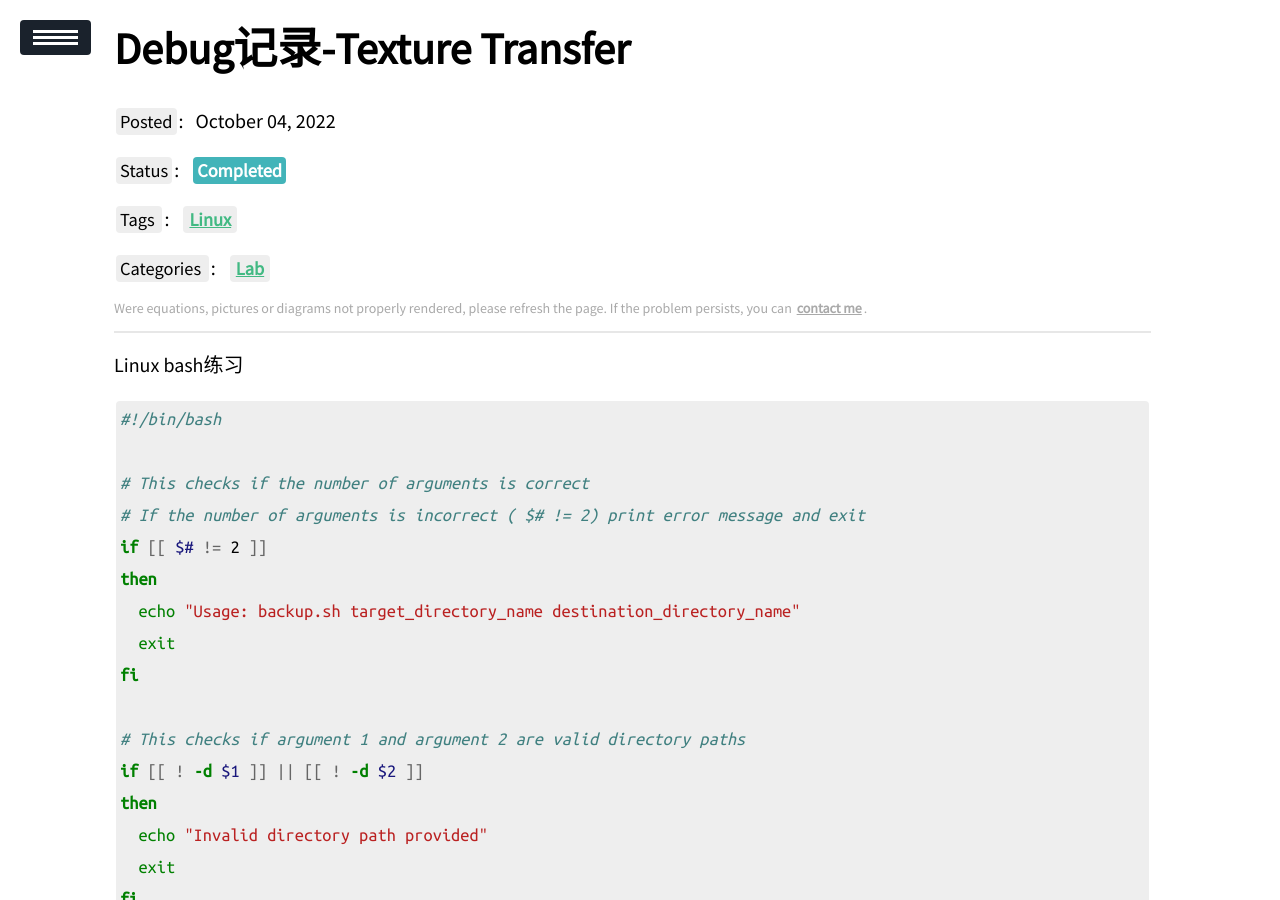
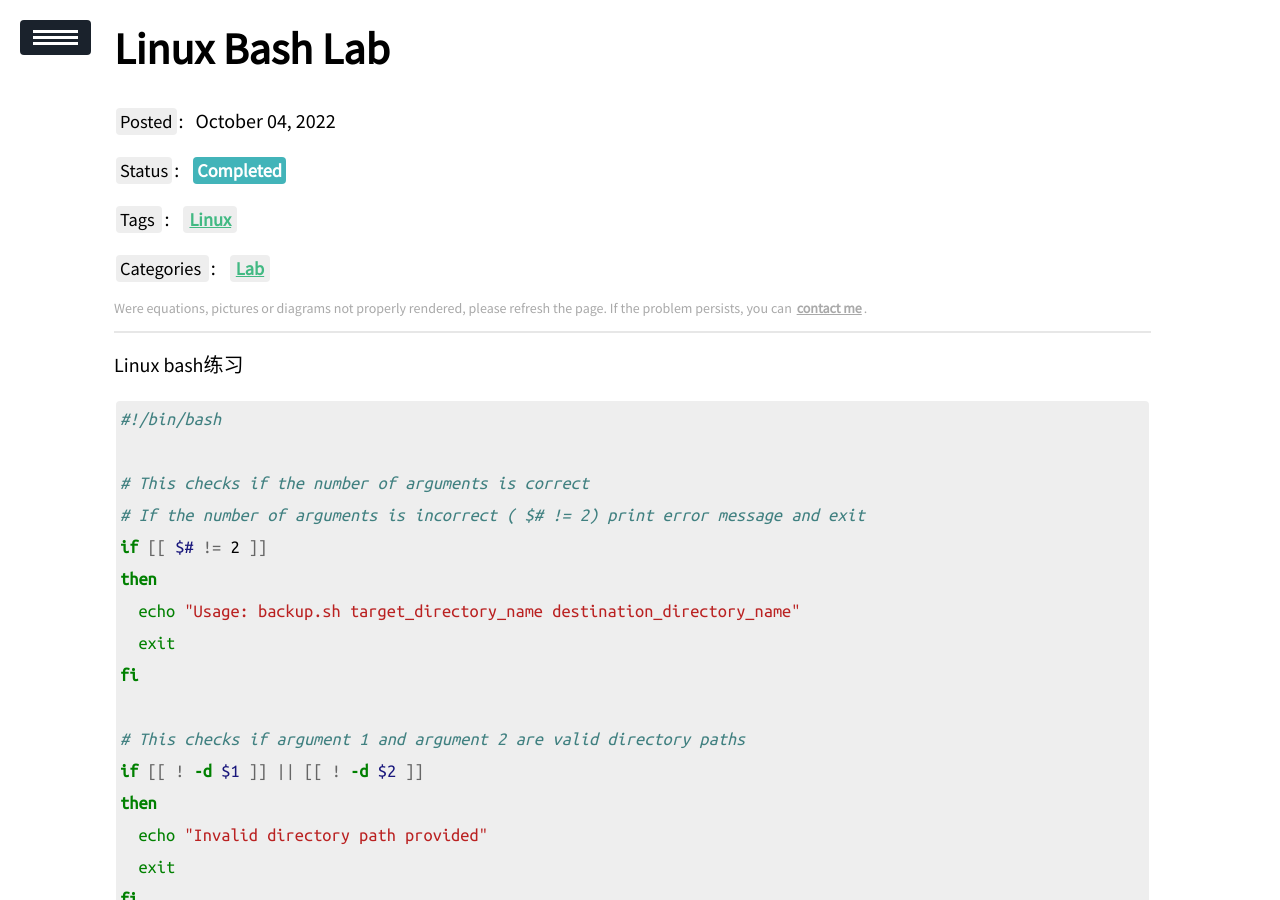
Before and after one commit to liyc-sys/liyc-sys.github.io, a Jekyll site: the page built from _posts/2022-10-04-Linux_bash.md, in a window 1280 px wide and 900 px high. Built offline with Jekyll 4.4.1, drawn with Linux system fonts in a browser that asks for light colours; our own code applies the rules of GitHub Pages for plain Markdown files; a script that is not in the unit is left out.

Commit message:
Update 2022-10-04-Linux_bash.md

```diff
--- a/_posts/2022-10-04-Linux_bash.md
+++ b/_posts/2022-10-04-Linux_bash.md
@@ -1,5 +1,5 @@
 ---
-title: Debug记录-Texture Transfer
+title: Linux Bash Lab
 commentable: true
 Edit: 2022-10-04
 mathjax: true
```
